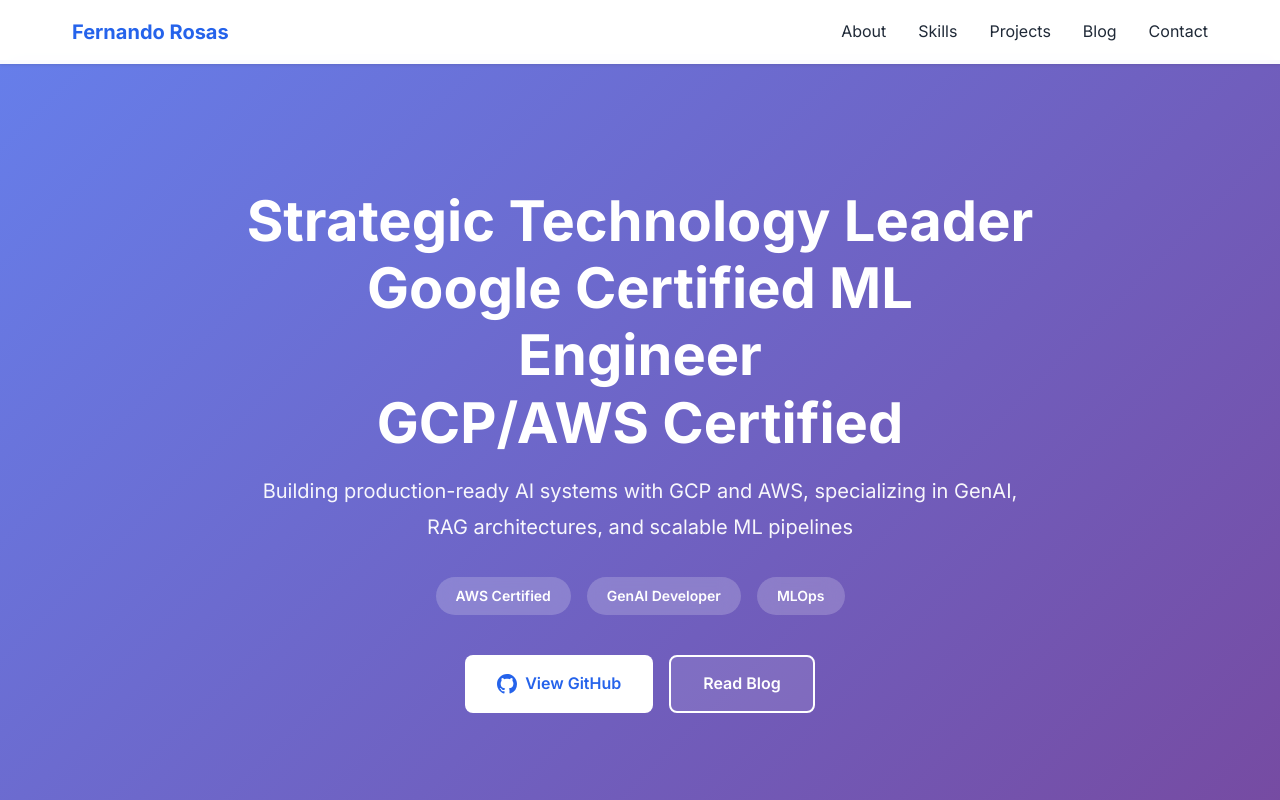
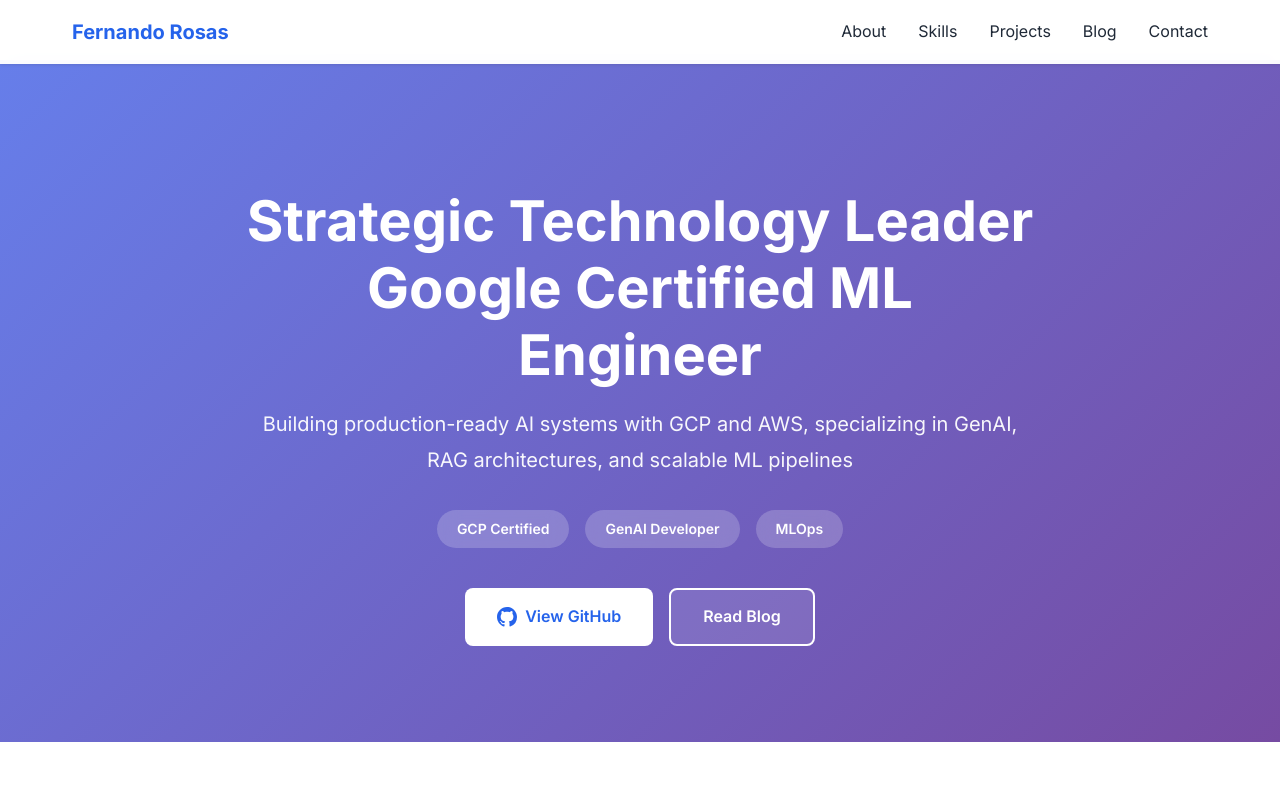
Before and after one commit to ferrosas2/helloworld, a plain HTML site: page index.html in a window 1280 px wide. Shown: the top 800 px of the page. Drawn offline with Linux system fonts and the light colour scheme.

Commit message:
Update title and hero section to remove GCP/AWS certification reference

```diff
--- a/index.html
+++ b/index.html
@@ -3,7 +3,7 @@
 <head>
     <meta charset="UTF-8">
     <meta name="viewport" content="width=device-width, initial-scale=1.0">
-    <title>Fernando Rosas - Strategic Technology Leader  Google Certified ML Engineer  GCP/AWS Certified</title>
+    <title>Fernando Rosas - Strategic Technology Leader  Google Certified ML Engineer</title>
     <meta name="description" content="Fernando Rosas - Strategic Technology Leader with 15+ years experience. Google Certified ML Engineer specializing in GenAI, RAG systems, and production ML pipelines on GCP/AWS">
     <link rel="stylesheet" href="styles.css">
     <link rel="preconnect" href="https://fonts.googleapis.com">
@@ -29,10 +29,10 @@
     <section class="hero">
         <div class="container">
             <div class="hero-content">
-                <h1 class="hero-title">Strategic Technology Leader<br>Google Certified ML Engineer<br>GCP/AWS Certified</h1>
+                <h1 class="hero-title">Strategic Technology Leader<br>Google Certified ML Engineer<br></h1>
                 <p class="hero-subtitle">Building production-ready AI systems with GCP and AWS, specializing in GenAI, RAG architectures, and scalable ML pipelines</p>
                 <div class="hero-badges">
-                    <span class="badge">AWS Certified</span>
+                    <span class="badge">GCP Certified</span>
                     <span class="badge">GenAI Developer</span>
                     <span class="badge">MLOps</span>
                 </div>
```
